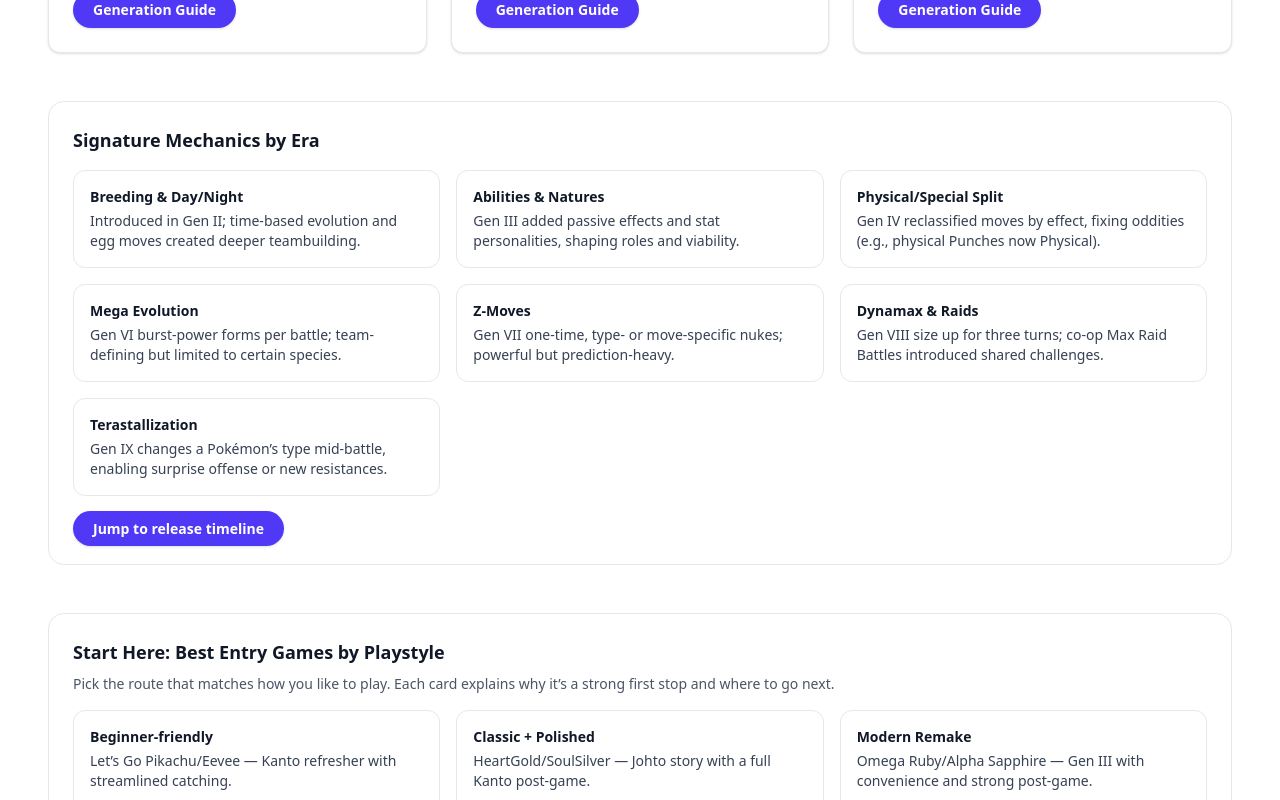
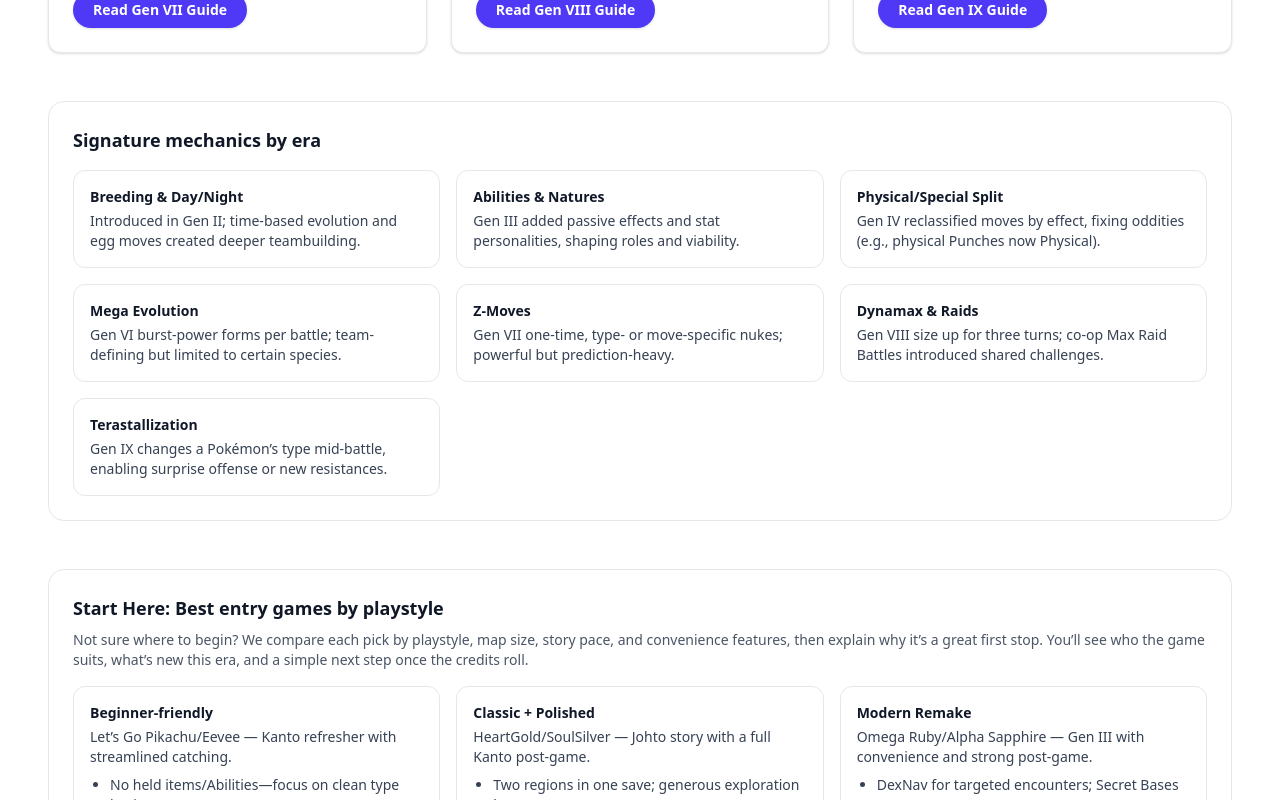
Before and after one commit to pschonffeldt/pokedex-2, a Next.js app: page /learn/pokemon-generations in a window 1280 px wide. Shown: the part 1400-2200 px from the top of the page. Built offline with nearby package versions, Linux system fonts and the light colour scheme.

Commit message:
Update generations page to use component button, updated copy content on start here section, remove buttons from mechanics & start here. Use button component on videogame release timeline section

```diff
--- a/src/app/learn/pokemon-generations/page.tsx
+++ b/src/app/learn/pokemon-generations/page.tsx
@@ -193,7 +193,7 @@ export default function PokemonGenerations() {
 
                   {/* CTAs pinned bottom */}
                   <div className="mt-auto pt-5 flex flex-wrap gap-2">
-                    <Button href={gen.guideHref}>Generation Guide</Button>
+                    <Button href={gen.guideHref}>Read {gen.label} Guide</Button>
                   </div>
                 </div>
               </article>
@@ -202,7 +202,7 @@ export default function PokemonGenerations() {
 
           {/* Mechanics glossary */}
           <div className="mt-12 rounded-2xl border border-gray-200 bg-white p-6">
-            <h3 className="text-lg font-semibold text-gray-900">Signature Mechanics by Era</h3>
+            <h3 className="text-lg font-semibold text-gray-900">Signature mechanics by era</h3>
             <div className="mt-4 grid gap-4 sm:grid-cols-2 lg:grid-cols-3">
               {[
                 [
@@ -240,25 +240,17 @@ export default function PokemonGenerations() {
                 </div>
               ))}
             </div>
-
-            <div className="mt-5">
-              <Link
-                href="/learn/pokemon-generations#timeline"
-                className="rounded-full bg-indigo-600 px-5 py-2 text-sm font-semibold text-white shadow-sm transition-colors hover:bg-indigo-700 focus-visible:outline-none focus-visible:ring-2 focus-visible:ring-indigo-500/60"
-              >
-                Jump to release timeline
-              </Link>
-            </div>
           </div>
 
           {/* Recommended entry points */}
           <div className="mt-12 rounded-2xl border border-gray-200 bg-white p-6">
             <h3 className="text-lg font-semibold text-gray-900">
-              Start Here: Best Entry Games by Playstyle
+              Start Here: Best entry games by playstyle
             </h3>
             <p className="mt-2 text-sm text-gray-600">
-              Pick the route that matches how you like to play. Each card explains why it’s a strong
-              first stop and where to go next.
+              Not sure where to begin? We compare each pick by playstyle, map size, story pace, and
+              convenience features, then explain why it’s a great first stop. You’ll see who the
+              game suits, what’s new this era, and a simple next step once the credits roll.
             </p>
 
             <div className="mt-4 grid gap-4 sm:grid-cols-2 lg:grid-cols-3">
@@ -359,28 +351,43 @@ export default function PokemonGenerations() {
             </ul>
 
             <div className="mt-5 flex flex-wrap gap-2">
-              <Link
-                href="/games"
-                className="rounded-full bg-indigo-600 px-5 py-2 text-sm font-semibold text-white shadow-sm transition-colors hover:bg-indigo-700 focus-visible:outline-none focus-visible:ring-2 focus-visible:ring-indigo-500/60"
-              >
-                Browse Games
-              </Link>
+              <Button href="/games">Browse Games</Button>
             </div>
           </div>
         </div>
       </section>
       {/* Info box container */}
       <InfoBox
-        title="How to use this page"
+        title="Make the most of Generations"
         items={[
-          <>Use the chips to jump to a generation, then open its full guide.</>,
           <>
-            Compare <span className="font-medium text-gray-900">mechanics</span> cards to decide
-            which era fits your playstyle.
+            Tap a gen chip to open its full guide—signature mechanics, best entry games, notable
+            QoL, starters, and legendaries.
           </>,
           <>
-            Skim the <span className="font-medium text-gray-900">timeline</span> to understand how
-            the series evolved.
+            Picking where to play? Pair the era with a world you’ll like in{' '}
+            <Link
+              href="/learn/pokemon-regions"
+              className="underline underline-offset-4 hover:no-underline"
+            >
+              Regions
+            </Link>
+            .
+          </>,
+          <>
+            Building a team? Review the{' '}
+            <Link
+              href="/learn/pokemon-types"
+              className="underline underline-offset-4 hover:no-underline"
+            >
+              type chart
+            </Link>{' '}
+            and then use the{' '}
+            <Link href="/pokedex" className="underline underline-offset-4 hover:no-underline">
+              Pokédex
+            </Link>{' '}
+            with <span className="font-medium text-gray-900">generation filters</span> to find
+            starters and early-game options.
           </>,
         ]}
       />
```
